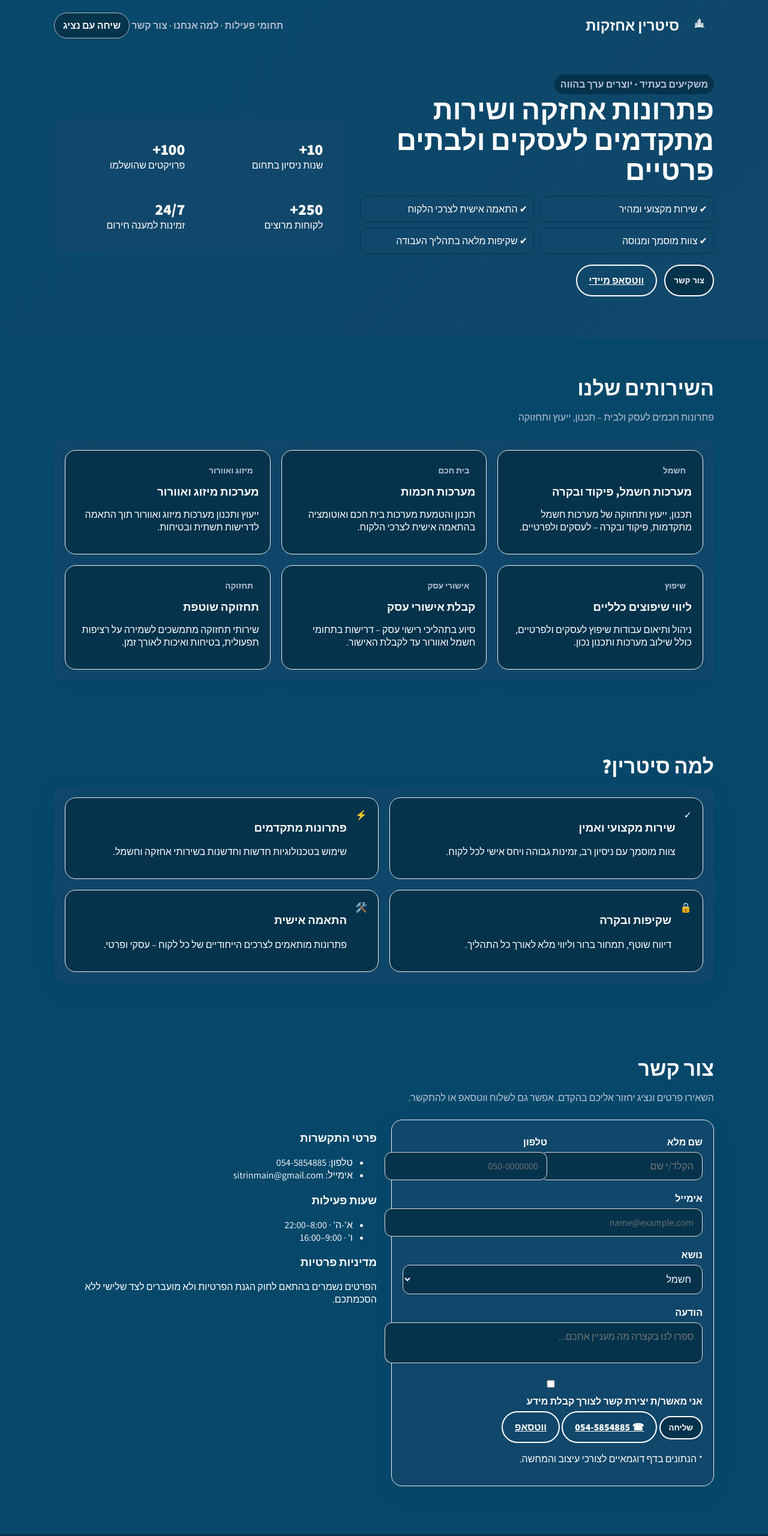
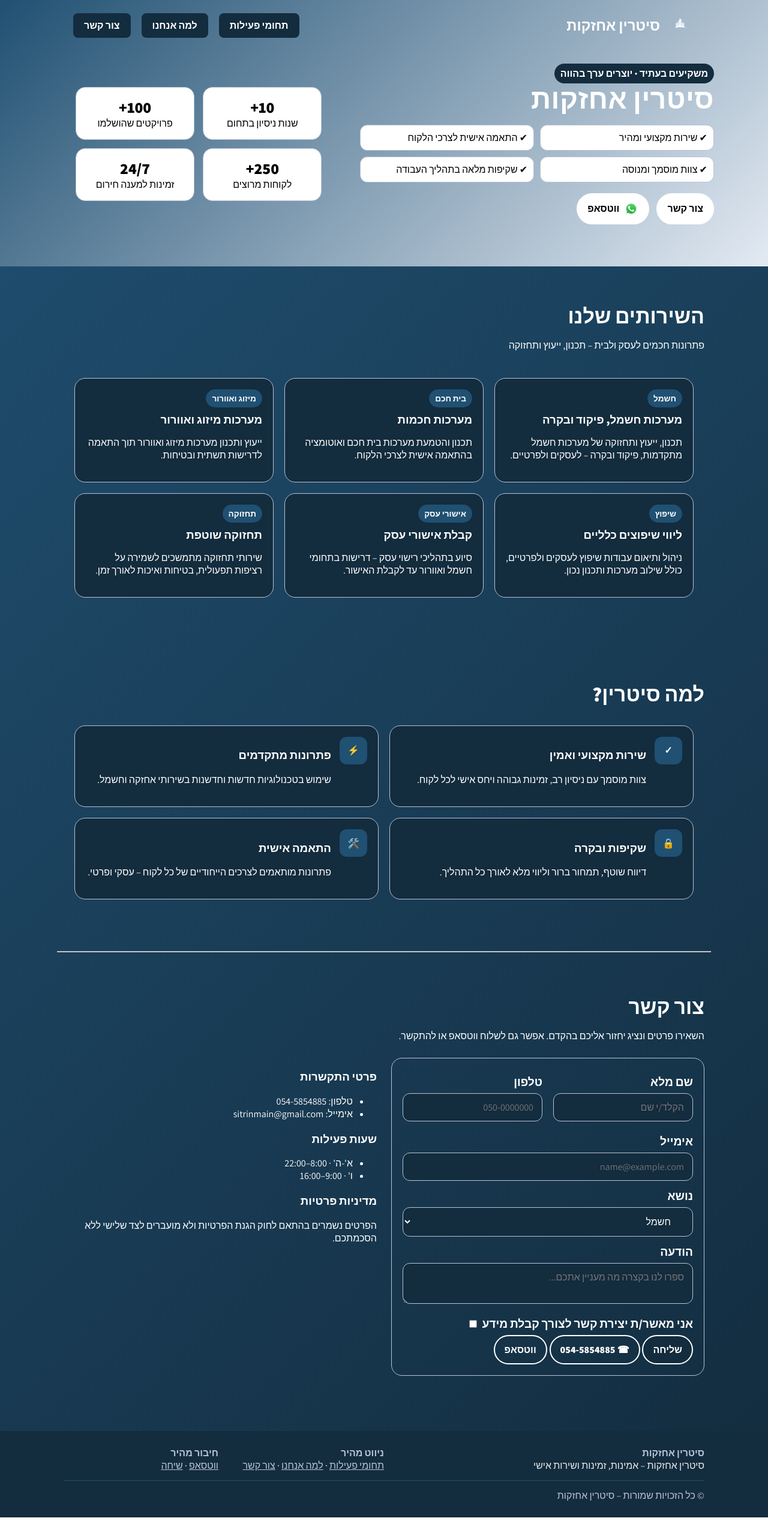
Before and after one commit to rh8991/sitrin_main, a plain HTML site: page index.html in a window 1280 px wide. Shown: the top 2560 px of the page at 60% size. After the commit the page ends 2529 px from the top, so only its background shows below. Drawn offline with nearby package versions, Linux system fonts and the light colour scheme.

Commit message:
Refactor theme handling and enhance navigation functionality; remove theme sync, update CSS variables, and implement mobile-friendly navigation toggle.

```diff
--- a/assets/js/app.js
+++ b/assets/js/app.js
@@ -51,22 +51,12 @@ if(form){
   });
 }
 
-/* ===== JSON-driven content loader & THEME ===== */
-function applyTheme(theme){
-  if(!theme) return;
-  const root = document.documentElement;
-  const keys = ['brand','brand-dark','ink','ink-2','bg','card','ok','bad'];
-  keys.forEach(k=>{
-    if(theme[k]) root.style.setProperty('--' + k, theme[k]);
-  });
-}
+/* ===== JSON-driven content loader (NO THEME SYNC) ===== */
 window.loadContent = async function loadContent(){
   try {
     const res = await fetch('data/content.he.json?_=' + Date.now());
     if(!res.ok) throw new Error('HTTP ' + res.status);
     const c = await res.json();
-    // Theme first
-    applyTheme(c.theme);
 
     const byPath = (obj, path) => path.split('.').reduce((o,k)=>o?.[k], obj);
 
@@ -116,3 +106,12 @@ window.loadContent = async function loadContent(){
     console.warn('Failed to load content.he.json:', e);
   }
 };
+
+document.addEventListener("DOMContentLoaded", function() {
+  const navToggle = document.querySelector('.nav-toggle');
+  const navBar = document.getElementById('mainNav');
+  navToggle.addEventListener('click', function() {
+    const open = navBar.classList.toggle('open');
+    navToggle.setAttribute('aria-expanded', open ? 'true' : 'false');
+  });
+});
--- a/data/content.he.json
+++ b/data/content.he.json
@@ -1,14 +1,4 @@
 {
-  "theme": {
-    "brand": "#07486a",
-    "brand-dark": "#05334c",
-    "ink": "#fff",
-    "ink-2": "#b8c3d6",
-    "bg": "#07486a",
-    "card": "#11476a",
-    "ok": "#2ea043",
-    "bad": "#d73a49"
-  },
   "hero": {
     "title": "פתרונות אחזקה ושירות מתקדמים לעסקים ולבתים פרטיים",
     "cta_primary": "צור קשר",
--- a/index.html
+++ b/index.html
@@ -8,64 +8,69 @@
   <link href="https://fonts.googleapis.com/css2?family=Assistant:wght@300;400;600;800&display=swap" rel="stylesheet">
   <link rel="icon" href="assets/icons/" type="image/svg+xml">
   <link rel="stylesheet" href="main.css">
+  <script src="https://cdnjs.cloudflare.com/ajax/libs/lottie-web/5.10.2/lottie.min.js"></script>
 </head>
 
 <body>
   <header id="home" class="header">
-    <div class="container nav">
-      <div class="logo">
+    <div class="container nav-header">
+      <div class="logo-row">
         <span class="logo-badge" aria-hidden="true"></span>
         <span data-t="header.title">סיטרין אחזקות</span>
+        <button class="nav-toggle" aria-label="תפריט" aria-expanded="false">
+          ☰
+        </button>
       </div>
-      <nav>
-        <a href="#domains" data-t="header.nav_domains">תחומי פעילות</a> ·
-        <a href="#why" data-t="header.nav_why">למה אנחנו</a> ·
-        <a href="#contact" data-t="header.nav_contact">צור קשר</a>
-        <a class="cta-mini" href="#contact" data-t="header.nav_cta">שיחה עם נציג</a>
+      <nav class="nav-bar" id="mainNav">
+        <a class="nav-links" href="#domains" data-t="header.nav_domains">תחומי פעילות</a>
+        <a class="nav-links" href="#why" data-t="header.nav_why">למה אנחנו</a>
+        <a class="nav-links" href="#contact" data-t="header.nav_contact">צור קשר</a>
+        <!--<a class="cta-mini" href="#contact" data-t="header.nav_cta">שיחה עם נציג</a>-->
       </nav>
     </div>
-
     <div class="container hero">
       <div>
         <div class="pill" data-t="header.tagline">משקיעים בעתיד · יוצרים ערך בהווה</div>
-        <h1 data-t="hero.title"></h1>
+        <h1 class="main-title">סיטרין אחזקות</h1>
         <p data-t="hero.sub"></p>
         <div class="bullets"></div>
         <div class="hero-cta">
-          <button class="btn btn-primary" data-scroll="#contact" data-t="hero.cta_primary"></button>
-          <a class="btn btn-ghost" href="https://wa.me/972545854885" target="_blank" rel="noopener"
-            data-t="hero.cta_whatsapp"></a>
+          <button class="btn btn-ghost" data-scroll="#contact" data-t="hero.cta_primary"></button>
+          <a class="btn btn-ghost" href="https://wa.me/972545854885" target="_blank" rel="noopener">
+            <img src="assets/icons/whatsapp.svg" alt="WhatsApp" style="width:24px;height:24px;vertical-align:middle;margin-left:8px;">
+            ווטסאפ
+          </a>
         </div>
       </div>
-
       <div class="hero-visual">
         <div class="kpi-grid">
           <div class="kpi reveal"><b>10+</b><span>שנות ניסיון בתחום</span></div>
           <div class="kpi reveal"><b>100+</b><span>פרויקטים שהושלמו</span></div>
           <div class="kpi reveal"><b>250+</b><span>לקוחות מרוצים</span></div>
           <div class="kpi reveal"><b>24/7</b><span>זמינות למענה חירום</span></div>
-
         </div>
       </div>
     </div>
   </header>
 
   <section id="domains" class="container">
-    <h2 class="section-title reveal" data-t="domains_title"></h2>
-    <p class="section-sub reveal" data-t="domains_sub"></p>
+    <h2 class="section-title" data-t="domains_title"></h2>
+    <p class="section-sub" data-t="domains_sub"></p>
     <div class="cards" data-dynamic="domains"></div>
   </section>
 
   <section id="why" class="container">
-    <h2 class="section-title reveal" data-t="why_title"></h2>
+    <h2 class="section-title" data-t="why_title"></h2>
     <div class="features" data-dynamic="why_features"></div>
   </section>
 
+  <hr class="dashed" width="85%"/>
+
   <section id="contact" class="container">
-    <h2 class="section-title reveal">צור קשר</h2>
-    <p class="section-sub reveal">השאירו פרטים ונציג יחזור אליכם בהקדם. אפשר גם לשלוח ווטסאפ או להתקשר.</p>
+    <h2 class="section-title">צור קשר</h2>
+    <p class="section-sub">השאירו פרטים ונציג יחזור אליכם בהקדם. אפשר גם לשלוח ווטסאפ או להתקשר.</p>
     <div class="contact">
-      <form id="leadForm" class="reveal" novalidate>
+      <form id="leadForm" class="form-title" novalidate>
         <div class="row">
           <div>
             <label for="name">שם מלא</label>
@@ -93,18 +98,16 @@
         <label for="msg">הודעה</label>
         <textarea id="msg" name="message" placeholder="ספרו לנו בקצרה מה מעניין אתכם..."></textarea>
 
-        <label class="muted"><input type="checkbox" id="consent" required /> אני מאשר/ת יצירת קשר לצורך קבלת
-          מידע</label>
+        <label class="muted"><input type="checkbox" id="consent" required /> אני מאשר/ת יצירת קשר לצורך קבלת מידע</label>
 
         <div class="actions">
           <button class="btn btn-primary" type="submit">שליחה</button>
           <a class="btn btn-ghost" href="tel:054-5854885">☎ 054-5854885</a>
           <a class="btn btn-ghost" target="_blank" rel="noopener" href="https://wa.me/972545854885">ווטסאפ</a>
         </div>
-        <p class="muted">* הנתונים בדף דוגמאיים לצורכי עיצוב והמחשה.</p>
       </form>
 
-      <aside class="aside reveal">
+      <aside class="section-sub">
         <h3>פרטי התקשרות</h3>
         <ul>
           <li>טלפון: 054-5854885</li>
@@ -134,11 +137,11 @@
         </div>
         <div>
           <div class="foot-title">חיבור מהיר</div>
-          <div><a target="_blank" rel="noopener" href="https://wa.me/972501234567">ווטסאפ</a> · <a
+          <div><a target="_blank" rel="noopener" href="https://wa.me/972545854885">ווטסאפ</a> · <a
               href="tel:054-5854885">שיחה</a></div>
         </div>
       </div>
-      <div class="foot-mini">© כל הזכויות שמורות – סיטרין אחזקות · דף דוגמה</div>
+      <div class="foot-mini">© כל הזכויות שמורות – סיטרין אחזקות</div>
     </div>
   </footer>
 
@@ -147,6 +150,29 @@
   <script src="assets/js/app.js"></script>
   <script>document.addEventListener("DOMContentLoaded", () => { window.loadContent && window.loadContent(); });</script>
   <script src="https://cdn.enable.co.il/licenses/enable-L46900m7ak45pezi-0825-73145/init.js"></script>
+  <script>
+    // Show/hide menu button only on mobile
+    function handleNavToggleDisplay() {
+      const navToggle = document.querySelector('.nav-toggle');
+      if (window.innerWidth <= 900) {
+        navToggle.style.display = 'inline-block';
+      } else {
+        navToggle.style.display = 'none';
+        document.getElementById('mainNav').classList.remove('open');
+        navToggle.setAttribute('aria-expanded', 'false');
+      }
+    }
+    window.addEventListener('resize', handleNavToggleDisplay);
+    document.addEventListener('DOMContentLoaded', function() {
+      handleNavToggleDisplay();
+      const navToggle = document.querySelector('.nav-toggle');
+      const navBar = document.getElementById('mainNav');
+      navToggle.addEventListener('click', function() {
+        const open = navBar.classList.toggle('open');
+        navToggle.setAttribute('aria-expanded', open ? 'true' : 'false');
+      });
+    });
+  </script>
 </body>
 
 </html>
--- a/main.css
+++ b/main.css
@@ -1,88 +1,126 @@
 :root {
-  --brand: #07486a;        /* כחול כהה מהלוגו */
-  --brand-dark: #05334c;   /* כחול כהה יותר */
-  --ink: #fff;             /* טקסט לבן */
-  --ink-2: #b8c3d6;        /* אפור-כחול בהיר לטקסט משני */
-  --bg: #07486a;           /* רקע כחול כהה */
-  --card: #11476a;         /* כחול ביניים לכרטיסים */
-  --feature-bg: #7ba4c5; /* כחול בהיר לרקע פיצ'רים */
-  --ok: #2ea043;           /* ירוק */
-  --bad: #d73a49;          /* אדום */
-  --shadow: 0 10px 30px rgba(7, 72, 106, .10);
+  --theme-main: #205072;      /* New main theme color for business reliability */
+  --brand: var(--theme-main); /* Use theme-main as brand */
+  --brand-dark: #132c3e;
+  --ink: #fff;
+  --ink-1: #000000;
+  --ink-2: #b8c3d6;
+  --bg: linear-gradient(135deg, var(--brand) 0%, var(--brand-dark) 100%);
+  --card: #e3eaf3;
+  --ok: #2ea043;
+  --bad: #d73a49;
+  --shadow: 0 10px 30px rgba(32, 80, 114, .10);
   --radius: 18px;
 }
 
-a {
-  color: #b8c3d6;
-  text-decoration: underline;
-}
-
-html,
-body {
+html, body {
   margin: 0;
   padding: 0;
   background: var(--bg);
   color: var(--ink);
   font-family: 'Assistant', system-ui, Segoe UI, Arial;
+  width: 100vw;
+  min-width: 0;
+  box-sizing: border-box;
+  overflow-x: hidden;
 }
+
+a {
+  color: var(--ink-2);
+  text-decoration: underline;
+}
+
 
 .container {
   max-width: 1100px;
-  margin: auto;
-  padding-inline: 20px;
+  width: 100%;
+  margin: 0 auto;
+  padding-left: 16px;
+  padding-right: 16px;
+  box-sizing: border-box;
 }
 
-.u-underline {
-  text-decoration: underline;
+.header {
+  position: relative;
+  background: linear-gradient(135deg, var(--brand) 0%, var(--card) 100%);
+  color: var(--ink);
+  overflow: hidden;
+  padding: 18px 0 0;
 }
 
-/* Header/Hero */
-.header {
-  position: relative;
-  background: linear-gradient(135deg, #07486a 0%, #11476a 100%);
-  color: #fff;
-  overflow: hidden;
-}
-
-.nav {
+.nav-header {
   display: flex;
   align-items: center;
   justify-content: space-between;
-  gap: 16px;
-  padding: 18px 0;
+  gap: 24px;
+  width: 100%;
+  box-sizing: border-box;
+  position: relative;
 }
 
-.logo {
+.logo-row {
   display: flex;
   align-items: center;
   gap: 10px;
   font-weight: 800;
   font-size: 1.5rem;
+  margin-right: 16px;
 }
 
 .logo-badge {
   width: 48px;
   height: 48px;
   border-radius: 12px;
-  background-color: #fff;
+  background-color: var(--ink);
   -webkit-mask: url('assets/icons/logo.svg') no-repeat center / 68%;
   mask: url('assets/icons/logo.svg') no-repeat center / 68%;
 }
 
-.nav a {
-  opacity: .95;
+.nav-bar {
+  display: flex;
+  flex-direction: row;
+  gap: 18px;
+  align-items: center;
+  margin-left: 16px;
+}
+
+.nav-bar .nav-links,
+.nav-bar .cta-mini {
+  display: inline-flex;
+  align-items: center;
+  text-align: center;
+  padding: 10px 18px;
+  border-radius: 8px;
+  font-size: 1em;
+  background: var(--brand-dark);
+  color: var(--ink);
+  border: none;
+  transition: background .2s;
   text-decoration: none;
-  color: var(--ink-2);
   font-weight: 600;
 }
 
-.nav .cta-mini {
-  background: var(--brand-dark);
+.nav-bar .nav-links:hover,
+.nav-bar .cta-mini:hover {
+  background: var(--brand);
   color: var(--ink);
-  padding: 10px 14px;
-  border-radius: 999px;
-  font-weight: 700;
+}
+
+.nav-bar .cta-mini {
+  font-weight: 800;
+  background: var(--brand);
+  color: var(--ink);
   border: 1px solid var(--ink-2);
+}
+
+.nav-toggle {
+  display: none;
+  background: none;
+  border: none;
+  font-size: 2em;
+  color: var(--ink);
+  cursor: pointer;
+  margin-right: 8px;
 }
 
 .hero {
@@ -117,11 +155,11 @@ body {
   display: flex;
   gap: 8px;
   align-items: center;
-  background: var(--card);
-  border: 1px solid var(--brand-dark);
+  background: var(--ink);
+  border: 1px solid var(--ink-2);
   padding: 10px;
   border-radius: 12px;
-  color: var(--ink);
+  color: var(--ink-1);
 }
 
 .hero-cta {
@@ -131,24 +169,30 @@ body {
   margin-top: 18px;
 }
 
-.btn {
+.btn,
+.btn-ghost,
+.btn-primary,
+.hero-cta a.btn,
+.hero-cta button.btn {
+  font-family: inherit;
+  font-weight: 800;
+  font-size: 1rem;
+  text-align: center;
+  text-decoration: none;
   display: inline-flex;
   align-items: center;
-  gap: 10px;
-  border: none;
+  justify-content: center;
+  cursor: pointer;
+  border: 2px solid var(--ink);
   border-radius: 999px;
-  padding: 14px 20px;
-  font-weight: 800;
-  cursor: pointer;
-  transition: .2s transform, .2s filter, .2s background;
+  padding: 12px 16px;
+  background: var(--ink);
+  color: var(--ink-1);
 }
 
 .btn-primary {
   background: var(--brand-dark);
-  border: 2px solid var(--ink);
   color: var(--ink);
-  font-weight: 700;
-  padding: 10px 14px;
 }
 
 .btn-primary:hover {
@@ -158,7 +202,6 @@ body {
 
 .btn-ghost {
   background: transparent;
-  border: 2px solid var(--ink);
   color: var(--ink);
 }
 
@@ -168,23 +211,25 @@ body {
 
 .hero-visual {
   position: relative;
+  padding: 18px;
 }
 
 .kpi-grid {
   display: grid;
   grid-template-columns: repeat(2, 1fr);
   gap: 14px;
-  background: var(--card);
+  background: transparent;
   border-radius: var(--radius);
   padding: 18px;
 }
 
 .kpi {
-  background: transparent;
+  background: var(--ink);
   border-radius: 16px;
   padding: 16px;
-  box-shadow: none;
   color: var(--ink);
+  border: 1px solid var(--ink-2);
+  text-align: center;
 }
 
 .kpi b {
@@ -192,37 +237,38 @@ body {
   font-size: 1.6rem;
 }
 
-.ribbon {
-  position: absolute;
-  inset: auto -30px -30px auto;
-  rotate: -8deg;
-  opacity: .15;
-  font-weight: 800;
-  font-size: 92px;
-  pointer-events: none;
-}
-
-/* Sections */
 section {
   padding: 60px 0;
 }
 
-h2.section-title {
+.main-title {
+  font-size: clamp(28px, 4vw, 42px);
+  font-weight: 800;
+  color: var(--ink);
+  margin: 0 0 16px;
+  text-align: right;
+  letter-spacing: 0.5px;
+}
+
+.section-title {
   font-size: clamp(24px, 3.2vw, 34px);
   margin: 0 0 12px;
   color: var(--ink);
+  font-weight: 700;
+  text-align: right;
 }
 
 .section-sub {
-  color: var(--ink-2);
+  color: var(--ink);
   margin-bottom: 26px;
+  text-align: right;
 }
 
 .cards {
   display: grid;
   grid-template-columns: repeat(3, 1fr);
   gap: 18px;
-  background: var(--card);
+  background: transparent;
   border-radius: var(--radius);
   padding: 18px;
 }
@@ -231,8 +277,7 @@ h2.section-title {
   background: var(--brand-dark);
   border-radius: var(--radius);
   padding: 18px;
-  box-shadow: var(--shadow);
-  border: 1px solid #eee;
+  border: 1px solid var(--ink-2);
   color: var(--ink);
 }
 
@@ -242,8 +287,8 @@ h2.section-title {
 
 .chip {
   display: inline-block;
-  background: var(--brand-dark);
-  color: var(--ink-2);
+  background: var(--brand);
+  color: var(--ink);
   padding: 6px 10px;
   border-radius: 999px;
   font-weight: 700;
@@ -255,22 +300,30 @@ h2.section-title {
 .contact {
   display: grid;
   grid-template-columns: 1fr 1fr;
-  gap: 24px; /* Increased gap for better spacing */
+  gap: 24px;
 }
 
 form {
-  background: var(--card);
+  background: transparent;
   padding: 18px;
   border-radius: var(--radius);
-  box-shadow: var(--shadow);
-  border: 1px solid #eee;
-  color: var(--ink);
+  border: 1px solid var(--ink-2);
+  color: var(--ink-1);
+  width: 100%;
+  box-sizing: border-box;
 }
 
 .row {
   display: grid;
   grid-template-columns: 1fr 1fr;
-  gap: 18px; /* Increased gap for input fields */
+  gap: 18px;
+}
+
+.form-title {
+  font-size: 1.2rem;
+  font-weight: 700;
+  margin-bottom: 12px;
+  color: var(--ink);
 }
 
 label {
@@ -280,54 +333,76 @@ label {
   margin-bottom: 6px;
 }
 
+label.muted {
+  display: inline-flex;
+  align-items: center;
+  gap: 8px;
+  flex-direction: row-reverse;
+  white-space: nowrap;
+}
+
+label.muted input[type="checkbox"] {
+  margin: 0 0 0 6px;
+}
+
 input,
 textarea,
 select {
   width: 100%;
+  box-sizing: border-box;
   padding: 12px 14px;
-  border: 1px solid #ddd;
+  border: 1px solid var(--ink-2);
   border-radius: 12px;
   font-family: inherit;
   font-size: 1rem;
   background: var(--brand-dark);
   color: var(--ink);
-  margin-bottom: 12px; /* Add margin for vertical spacing */
+  margin-bottom: 12px;
+  display: block;
 }
 
-/* למה סיטרין section */
+select {
+  padding-right: 32px;
+}
+
 .features {
   display: grid;
   grid-template-columns: repeat(2, 1fr);
   gap: 18px;
-  background: var(--card);
+  background: transparent;
   border-radius: var(--radius);
   padding: 18px;
-  box-shadow: var(--shadow);
-
 }
 
 .feature {
-  /*background: #7ba4c5; /* much darker for strong contrast */
   background: var(--brand-dark);
   border-radius: var(--radius);
   padding: 18px;
-  box-shadow: var(--shadow);
-  border: 1px solid #05334c;
+  border: 1px solid var(--ink-2);
   display: flex;
   gap: 14px;
-  border: 1px solid #eee;
+}
 
+.feature .icon {
+  width: 46px;
+  height: 46px;
+  border-radius: 12px;
+  background: var(--brand);
+  color: var(--ink);
+  display: grid;
+  place-items: center;
+  font-weight: 900;
 }
 
 .feature h3,
 .feature p {
-  color: #fff; /* ensure headings and paragraphs are white */
+  color: var(--ink);
 }
 
 /* Footer */
 .footer {
   background: var(--brand-dark);
-  color: #fff;
+  color: var(--ink);
   padding: 26px 0;
   margin-top: 20px;
 }
@@ -364,7 +439,7 @@ select {
   align-items: center;
   gap: 8px;
   background: var(--brand-dark);
-  color: var(--ink-2);
+  color: var(--ink);
   border-radius: 999px;
   padding: 6px 10px;
   font-weight: 800;
@@ -379,31 +454,90 @@ select {
 .reveal.in {
   opacity: 1;
   transform: none;
+  color: var(--ink-1);
 }
 
 /* Responsive */
 @media (max-width: 900px) {
+  .container {
+    max-width: 100vw;
+    padding: 18px;
+  }
+
+  .nav-header {
+    flex-direction: column;
+    align-items: stretch;
+    gap: 0;
+  }
+  .logo-row {
+    justify-content: center;
+    align-items: center;
+    text-align: center;
+    width: 100%;
+    margin-bottom: 8px;
+    margin-right: 0;
+    position: relative;
+  }
+  .nav-toggle {
+    right: 0;
+    display: inline-block;
+    position: absolute;
+    top: 50%;
+    transform: translateY(-50%);
+    z-index: 2;
+  }
+  .nav-bar {
+    flex-direction: column;
+    gap: 0;
+    justify-content: flex-start;
+    align-items: stretch;
+    text-align: center;
+    width: 100%;
+    background: var(--brand-dark);
+    border-radius: 0 0 12px 12px;
+    box-shadow: 0 4px 16px rgba(0,0,0,0.08);
+    position: absolute;
+    top: 100%;
+    left: 0;
+    right: 0;
+    display: none;
+  }
+  .nav-bar.open {
+    display: flex;
+  }
+  .nav-bar .nav-links,
+  .nav-bar .cta-mini {
+    min-width: 100%;
+    text-align: center;
+    justify-content: center;
+    align-items: center;
+    padding: 16px 0;
+    border-radius: 0;
+    font-size: 1.1em;
+    margin: 0;
+    border-bottom: 1px solid var(--card);
+  }
+  .nav-bar .nav-links:last-child,
+  .nav-bar .cta-mini:last-child {
+    border-bottom: none;
+  }
+
   .hero {
     grid-template-columns: 1fr;
     gap: 18px;
   }
-
   .cards {
     grid-template-columns: 1fr;
   }
-
   .features {
     grid-template-columns: 1fr;
   }
-
   .contact {
     grid-template-columns: 1fr;
   }
-
   .row {
     grid-template-columns: 1fr;
   }
-
   .foot-grid {
     grid-template-columns: 1fr;
   }
```
Also changed, not shown: assets/icons/whatsapp.svg (added).
